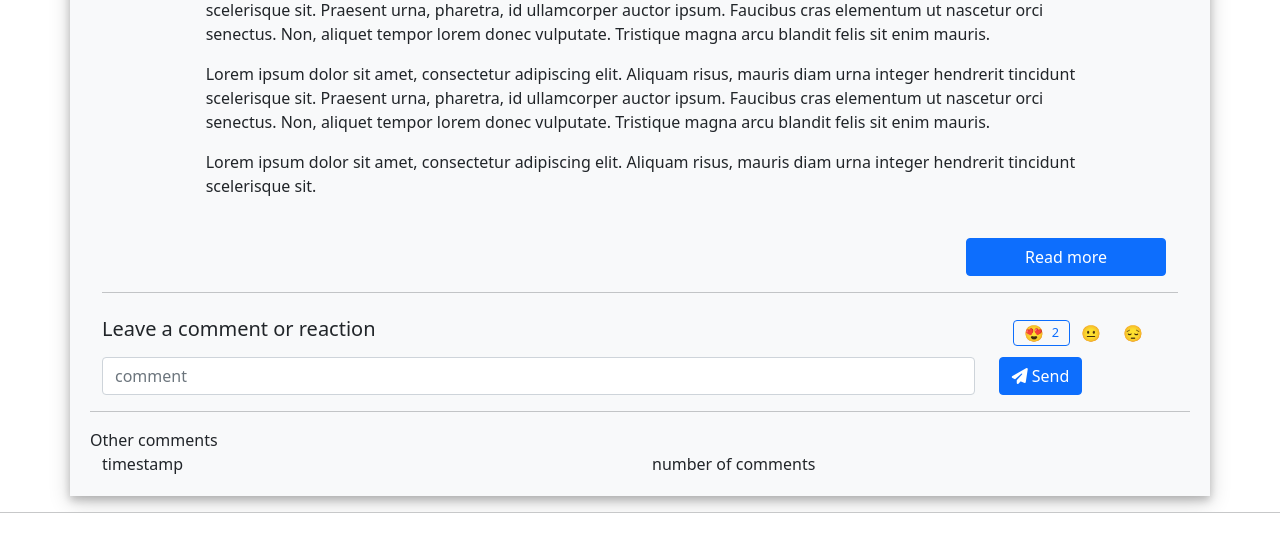
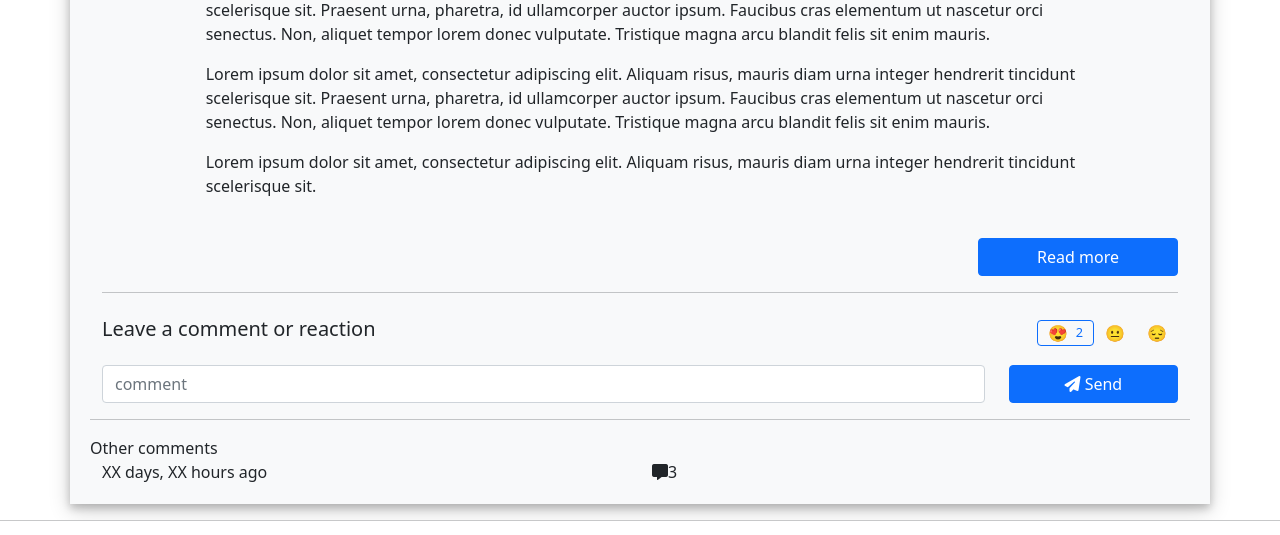
Before and after one commit to iAmash412/Lap1Project, a website: page client/index.html in a window 1280 px wide. Shown: the part 1274-1809 px from the top of the page. Drawn offline with nearby package versions, Linux system fonts and the light colour scheme.

Commit message:
Few styling adjustments to individual posts

```diff
--- a/client/index.html
+++ b/client/index.html
@@ -279,9 +279,7 @@
                 >
               </div>
             </div>
-            <div class="row">
-              <!-- <input type="text" /> -->
-
+            <div class="row pt-2">
               <div class="col-10">
                 <input
                   type="text"
@@ -290,8 +288,11 @@
                   placeholder="comment"
                 />
               </div>
-              <div class="col-2">
-                <button type="submit" class="btn btn-primary mb-3">
+              <div class="col-2 sendCommentCol">
+                <button
+                  type="submit"
+                  class="btn btn-primary sendCommentBtn mb-3"
+                >
                   <i class="fa-solid fa-paper-plane"></i>
                   Send
                 </button>
@@ -301,9 +302,9 @@
             <div class="row">Other comments</div>
           </div>
 
-          <div class="row">
-            <div class="col">timestamp</div>
-            <div class="col">number of comments</div>
+          <div class="row d-flex justify-content-between">
+            <div class="col">XX days, XX hours ago</div>
+            <div class="col"><i class="fa-solid fa-message"></i>3</div>
           </div>
         </div>
       </div>
--- a/client/style.css
+++ b/client/style.css
@@ -12,6 +12,10 @@
 .individualContainer {
   background-color: #f8f9fa;
   box-shadow: 0 4px 8px 0 rgba(0, 0, 0, 0.2), 0 6px 20px 0 rgba(0, 0, 0, 0.19);
+}
+
+.row {
+  padding-right: 0;
 }
 
 /* *********************************************************************************** */
@@ -149,6 +153,7 @@
 .horizontalEmojis {
   display: flex;
   justify-content: flex-end;
+  padding-right: 0;
 }
 
 .emojiComments {
@@ -172,6 +177,14 @@
 
 .icons {
   align-self: center;
+}
+
+.sendCommentCol {
+  padding-right: 0;
+}
+
+.sendCommentBtn {
+  width: 100%;
 }
 
 /* *********************************************************************************** */
```
